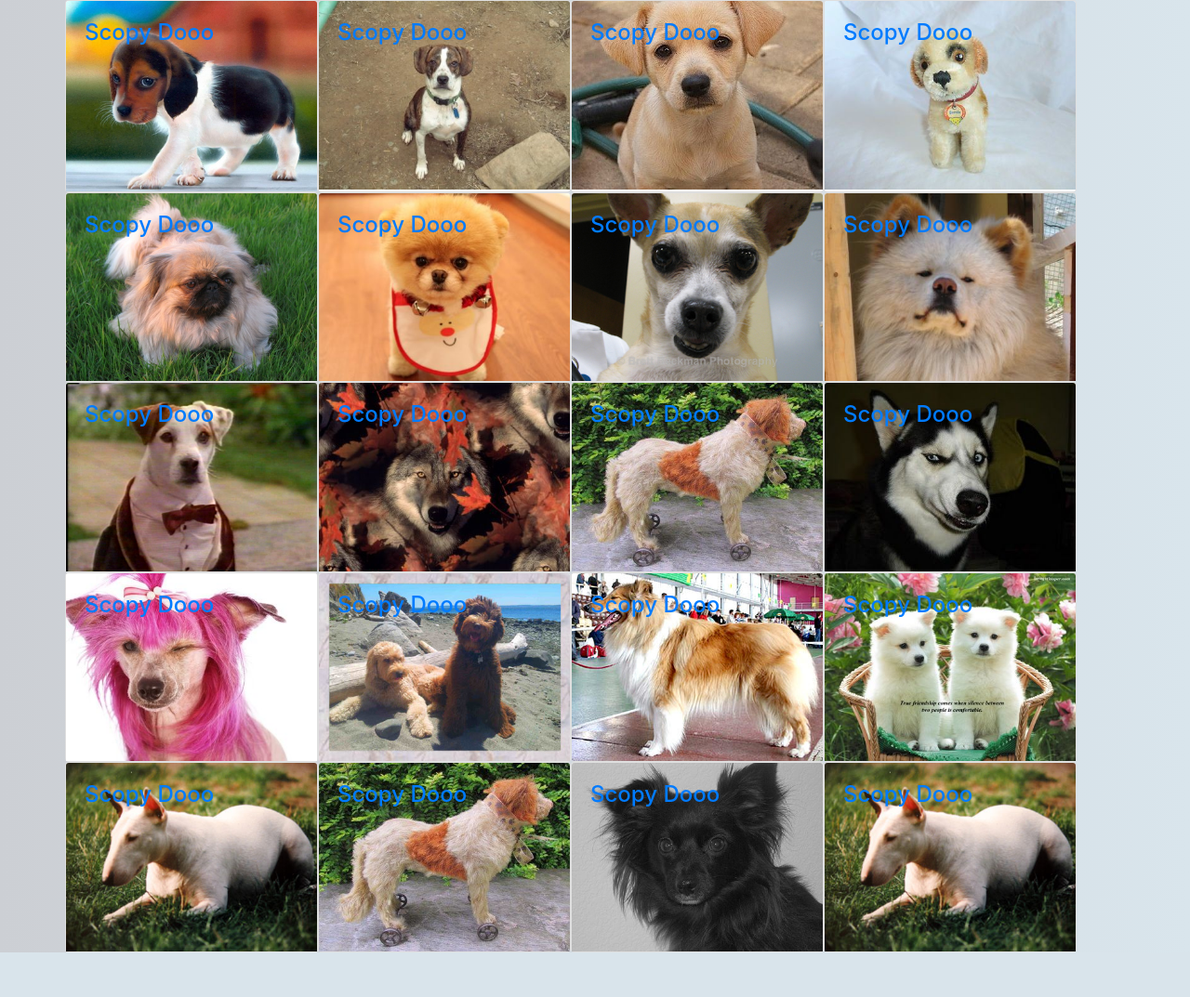
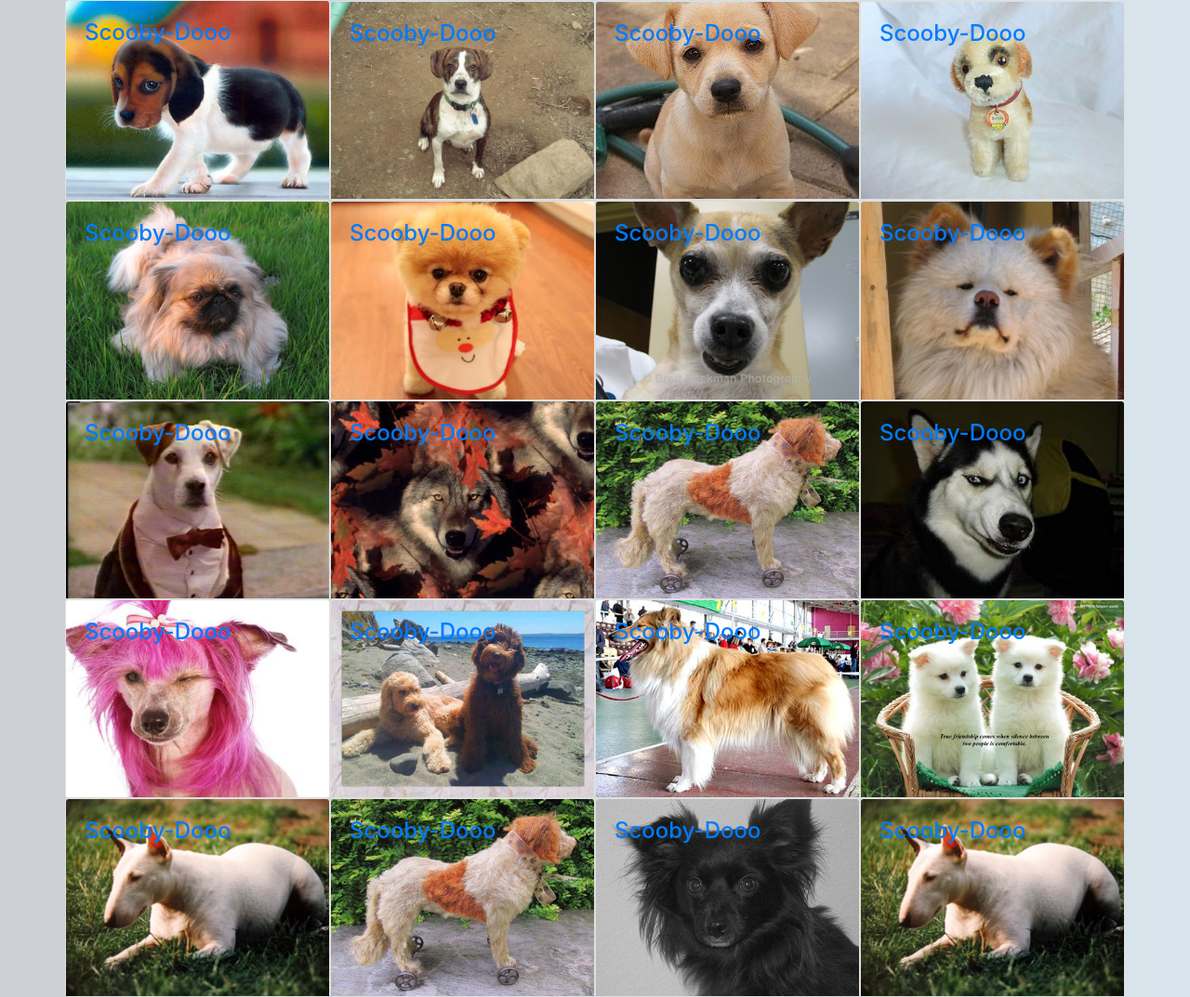
Before and after one commit to Anjuide/InstaDog, a PHP site: page / in a window 1280 px wide. Shown: the part 56-1129 px from the top of the page at 93% size. Before the commit the page ends 1081 px from the top, so only its background shows below. Run offline with PHP 8.4, Linux system fonts and the light colour scheme; some libraries are stand-ins or nearby versions.

Commit message:
Centrage des images et ajout commentaires

```diff
--- a/index.php
+++ b/index.php
@@ -1,193 +1,195 @@
 <?php
+// Titre de la page
 $title = "Bienvenue sur Instadog";
+// INCLURE LE HEADER
 include "header.php"
 ?>
+<!-- CONTAINER DU BODY -->
 <div class="container">
     <div class="row">
-
-
-    <div class="card" style="width: 17rem; col-lg-3 col-md-4">
+        <!-- IMAGE DU CHIEN ET SON NICKNAME -->
+        <div class="card col-lg-3 col-md-4" style="width: 17rem; margin:auto; padding:0;">
             <a href="profil_du_chien.php">
-        <img class="card-img-top" src="images/D1.jpeg" alt="Card image">
+                <img class="card-img-top" src="images/D1.jpeg" alt="Photo de profil de ">
                 <div class="card-img-overlay">
-        <h4 class="card-title dogyy">Scopy Dooo</h4>
-        </div>
-        </a>
-
-    </div>
-
-    <div class="card" style="width: 17rem; col-lg-3 col-md-4">
-        <a href="profil_du_chien.php">
-        <img class="card-img-top" src="images/D2.jpeg" alt="Card image">
-        <div class="card-img-overlay">
-        <h4 class="card-title dogyy">Scopy Dooo</h4>
+                    <h4 class="card-title dogyy">Scooby-Dooo</h4>
                 </div>
             </a>
         </div>
 
-    <div class="card" style="width: 17rem; col-lg-3 col-md-4">
+        <div class="card col-lg-3 col-md-4" style="width: 17rem; margin:auto; padding:0;">
             <a href="profil_du_chien.php">
-        <img class="card-img-top" src="images/D3.jpeg" alt="Card image">
+                <img class="card-img-top" src="images/D2.jpeg" alt="Photo de profil de ">
                 <div class="card-img-overlay">
-        <h4 class="card-title dogyy">Scopy Dooo</h4>
+                    <h4 class="card-title dogyy">Scooby-Dooo</h4>
                 </div>
             </a>
         </div>
 
-    <div class="card" style="width: 17rem; col-lg-3 col-md-4">
+        <div class="card col-lg-3 col-md-4" style="width: 17rem; margin:auto; padding:0;">
             <a href="profil_du_chien.php">
-        <img class="card-img-top" src="images/D4.jpeg" alt="Card image">
+                <img class="card-img-top" src="images/D3.jpeg" alt="Photo de profil de ">
                 <div class="card-img-overlay">
-        <h4 class="card-title dogyy">Scopy Dooo</h4>
+                    <h4 class="card-title dogyy">Scooby-Dooo</h4>
                 </div>
             </a>
         </div>
 
-    <div class="card" style="width: 17rem; col-lg-3 col-md-4">
+        <div class="card col-lg-3 col-md-4" style="width: 17rem; margin:auto; padding:0;">
             <a href="profil_du_chien.php">
-        <img class="card-img-top" src="images/D5.jpeg" alt="Card image">
+                <img class="card-img-top" src="images/D4.jpeg" alt="Photo de profil de ">
                 <div class="card-img-overlay">
-        <h4 class="card-title dogyy">Scopy Dooo</h4>
+                    <h4 class="card-title dogyy">Scooby-Dooo</h4>
                 </div>
             </a>
         </div>
 
-    <div class="card" style="width: 17rem; col-lg-3 col-md-4">
+        <div class="card col-lg-3 col-md-4" style="width: 17rem; margin:auto; padding:0;">
             <a href="profil_du_chien.php">
-        <img class="card-img-top" src="images/D6.jpeg" alt="Card image">
+                <img class="card-img-top" src="images/D5.jpeg" alt="Photo de profil de ">
                 <div class="card-img-overlay">
-        <h4 class="card-title dogyy">Scopy Dooo</h4>
+                    <h4 class="card-title dogyy">Scooby-Dooo</h4>
                 </div>
             </a>
         </div>
 
-    <div class="card" style="width: 17rem; col-lg-3 col-md-4">
+        <div class="card col-lg-3 col-md-4" style="width: 17rem; margin:auto; padding:0;">
             <a href="profil_du_chien.php">
-        <img class="card-img-top" src="images/D7.jpeg" alt="Card image">
+                <img class="card-img-top" src="images/D6.jpeg" alt="Photo de profil de ">
                 <div class="card-img-overlay">
-        <h4 class="card-title dogyy">Scopy Dooo</h4>
+                    <h4 class="card-title dogyy">Scooby-Dooo</h4>
                 </div>
             </a>
         </div>
 
-    <div class="card" style="width: 17rem; col-lg-3 col-md-4">
+        <div class="card col-lg-3 col-md-4" style="width: 17rem; margin:auto; padding:0;">
             <a href="profil_du_chien.php">
-        <img class="card-img-top" src="images/D8.jpeg" alt="Card image">
+                <img class="card-img-top" src="images/D7.jpeg" alt="Photo de profil de ">
                 <div class="card-img-overlay">
-        <h4 class="card-title dogyy">Scopy Dooo</h4>
+                    <h4 class="card-title dogyy">Scooby-Dooo</h4>
                 </div>
             </a>
         </div>
 
-    <div class="card" style="width: 17rem; col-lg-3 col-md-4">
+        <div class="card col-lg-3 col-md-4" style="width: 17rem; margin:auto; padding:0;">
             <a href="profil_du_chien.php">
-        <img class="card-img-top" src="images/D9.jpeg" alt="Card image">
+                <img class="card-img-top" src="images/D8.jpeg" alt="Photo de profil de ">
                 <div class="card-img-overlay">
-        <h4 class="card-title dogyy">Scopy Dooo</h4>
+                    <h4 class="card-title dogyy">Scooby-Dooo</h4>
                 </div>
             </a>
         </div>
 
-    <div class="card" style="width: 17rem; col-lg-3 col-md-4">
+        <div class="card col-lg-3 col-md-4" style="width: 17rem; margin:auto; padding:0;">
             <a href="profil_du_chien.php">
-        <img class="card-img-top" src="images/D10.jpeg" alt="Card image">
+                <img class="card-img-top" src="images/D9.jpeg" alt="Photo de profil de ">
                 <div class="card-img-overlay">
-        <h4 class="card-title dogyy">Scopy Dooo</h4>
+                    <h4 class="card-title dogyy">Scooby-Dooo</h4>
                 </div>
             </a>
         </div>
 
-    <div class="card" style="width: 17rem; col-lg-3 col-md-4">
+        <div class="card col-lg-3 col-md-4" style="width: 17rem; margin:auto; padding:0;">
             <a href="profil_du_chien.php">
-        <img class="card-img-top" src="images/D18.jpeg" alt="Card image">
+                <img class="card-img-top" src="images/D10.jpeg" alt="Photo de profil de ">
                 <div class="card-img-overlay">
-        <h4 class="card-title dogyy">Scopy Dooo</h4>
+                    <h4 class="card-title dogyy">Scooby-Dooo</h4>
                 </div>
             </a>
         </div>
 
-    <div class="card" style="width: 17rem; col-lg-3 col-md-4">
+        <div class="card col-lg-3 col-md-4" style="width: 17rem; margin:auto; padding:0;">
             <a href="profil_du_chien.php">
-        <img class="card-img-top" src="images/D12.jpeg" alt="Card image">
+                <img class="card-img-top" src="images/D18.jpeg" alt="Photo de profil de ">
                 <div class="card-img-overlay">
-        <h4 class="card-title dogyy">Scopy Dooo</h4>
+                    <h4 class="card-title dogyy">Scooby-Dooo</h4>
+                </div>
+            </a>
+        </div>
+
+        <div class="card col-lg-3 col-md-4" style="width: 17rem; margin:auto; padding:0;">
+            <a href="profil_du_chien.php">
+                <img class="card-img-top" src="images/D12.jpeg" alt="Photo de profil de ">
+                <div class="card-img-overlay">
+                    <h4 class="card-title dogyy">Scooby-Dooo</h4>
                 </a>
             </div>
         </div>
 
-    <div class="card" style="width: 17rem; col-lg-3 col-md-4">
+        <div class="card col-lg-3 col-md-4" style="width: 17rem; margin:auto; padding:0;">
             <a href="profil_du_chien.php">
-        <img class="card-img-top" src="images/D13.jpeg" alt="Card image">
+                <img class="card-img-top" src="images/D13.jpeg" alt="Photo de profil de ">
                 <div class="card-img-overlay">
-        <h4 class="card-title dogyy">Scopy Dooo</h4>
+                    <h4 class="card-title dogyy">Scooby-Dooo</h4>
                 </div>
             </a>
         </div>
 
-    <div class="card" style="width: 17rem; col-lg-3 col-md-4">
+        <div class="card col-lg-3 col-md-4" style="width: 17rem; margin:auto; padding:0;">
             <a href="profil_du_chien.php">
-        <img class="card-img-top" src="images/D14.jpeg" alt="Card image">
+                <img class="card-img-top" src="images/D14.jpeg" alt="Photo de profil de ">
                 <div class="card-img-overlay">
-        <h4 class="card-title dogyy">Scopy Dooo</h4>
+                    <h4 class="card-title dogyy">Scooby-Dooo</h4>
                 </div>
             </a>
         </div>
 
-    <div class="card" style="width: 17rem; col-lg-3 col-md-4">
+        <div class="card col-lg-3 col-md-4" style="width: 17rem; margin:auto; padding:0;">
             <a href="profil_du_chien.php">
-        <img class="card-img-top" src="images/D15.jpeg" alt="Card image">
+                <img class="card-img-top" src="images/D15.jpeg" alt="Photo de profil de ">
                 <div class="card-img-overlay">
-        <h4 class="card-title dogyy">Scopy Dooo</h4>
+                    <h4 class="card-title dogyy">Scooby-Dooo</h4>
                 </div>
             </a>
         </div>
 
-    <div class="card" style="width: 17rem; col-lg-3 col-md-4">
+        <div class="card col-lg-3 col-md-4" style="width: 17rem; margin:auto; padding:0;">
             <a href="profil_du_chien.php">
-        <img class="card-img-top" src="images/D16.jpeg" alt="Card image">
+                <img class="card-img-top" src="images/D16.jpeg" alt="Photo de profil de ">
                 <div class="card-img-overlay">
-        <h4 class="card-title dogyy">Scopy Dooo</h4>
+                    <h4 class="card-title dogyy">Scooby-Dooo</h4>
                 </div>
             </a>
         </div>
 
-    <div class="card" style="width: 17rem; col-lg-3 col-md-4">
+        <div class="card col-lg-3 col-md-4" style="width: 17rem; margin:auto; padding:0;">
             <a href="profil_du_chien.php">
-        <img class="card-img-top" src="images/D17.jpeg" alt="Card image">
+                <img class="card-img-top" src="images/D17.jpeg" alt="Photo de profil de ">
                 <div class="card-img-overlay">
-        <h4 class="card-title dogyy">Scopy Dooo</h4>
+                    <h4 class="card-title dogyy">Scooby-Dooo</h4>
                 </div>
             </a>
         </div>
 
-    <div class="card" style="width: 17rem; col-lg-3 col-md-4">
+        <div class="card col-lg-3 col-md-4" style="width: 17rem; margin:auto; padding:0;">
             <a href="profil_du_chien.php">
-        <img class="card-img-top" src="images/D18.jpeg" alt="Card image">
+                <img class="card-img-top" src="images/D18.jpeg" alt="Photo de profil de ">
                 <div class="card-img-overlay">
-        <h4 class="card-title dogyy">Scopy Dooo</h4>
+                    <h4 class="card-title dogyy">Scooby-Dooo</h4>
                 </div>
             </a>
         </div>
 
-    <div class="card" style="width: 17rem; col-lg-3 col-md-4">
+        <div class="card col-lg-3 col-md-4" style="width: 17rem; margin:auto; padding:0;">
             <a href="profil_du_chien.php">
-        <img class="card-img-top" src="images/D19.jpeg" alt="Card image">
+                <img class="card-img-top" src="images/D19.jpeg" alt="Photo de profil de ">
                 <div class="card-img-overlay">
-        <h4 class="card-title dogyy">Scopy Dooo</h4>
+                    <h4 class="card-title dogyy">Scooby-Dooo</h4>
                 </div>
             </a>
         </div>
 
-    <div class="card" style="width: 17rem; col-lg-3 col-md-4">
+        <div class="card col-lg-3 col-md-4" style="width: 17rem; margin:auto; padding:0;">
             <a href="profil_du_chien.php">
-        <img class="card-img-top" src="images/D17.jpeg" alt="Card image">
+                <img class="card-img-top" src="images/D17.jpeg" alt="Photo de profil de ">
                 <div class="card-img-overlay">
-        <h4 class="card-title dogyy">Scopy Dooo</h4>
+                    <h4 class="card-title dogyy">Scooby-Dooo</h4>
                 </div>
             </a>
         </div>
     </div>
 </div>
 <?php
+// INCLURE FOOTER
 include "footer.php"
 ?>
```
Lines whose indentation alone changed are shown as unchanged.
